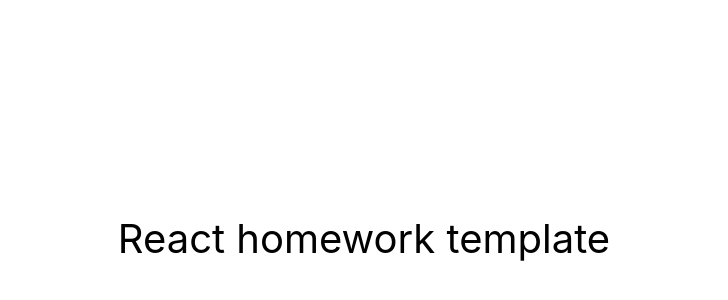
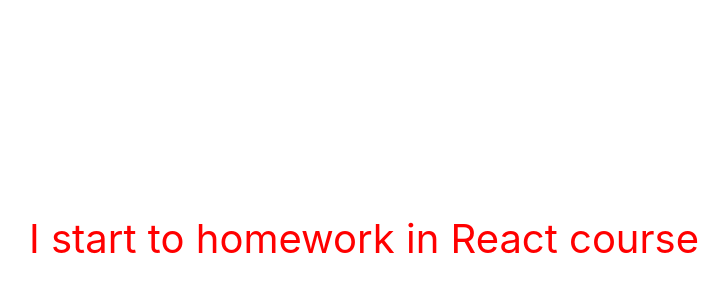
Before and after one commit to PetroShutak/goit-react-hw-01-components, a React (Create React App) app: page / in a window 1280 px wide. Shown: the part 162-462 px from the top of the page, without its empty margins (276-1004 px from the left). Built offline with nearby package versions, Linux system fonts and the light colour scheme.

Commit message:
first commit

```diff
--- a/jsconfig.json
+++ b/jsconfig.json
@@ -1,3 +1,4 @@
+
 {
   "compilerOptions": {
     "baseUrl": "src"
--- a/src/components/App.jsx
+++ b/src/components/App.jsx
@@ -7,10 +7,11 @@
         justifyContent: 'center',
         alignItems: 'center',
         fontSize: 40,
-        color: '#010101'
+        color: 'red'
       }}
     >
-      React homework template
+     <>I start to homework in React course</>
+
     </div>
   );
 };
--- a/src/index.css
+++ b/src/index.css
@@ -1,4 +1,4 @@
-@import-normalize; /* bring in normalize.css styles */
+ /* @import-normalize; bring in normalize.css styles */
 
 body {
   margin: 0;
```
